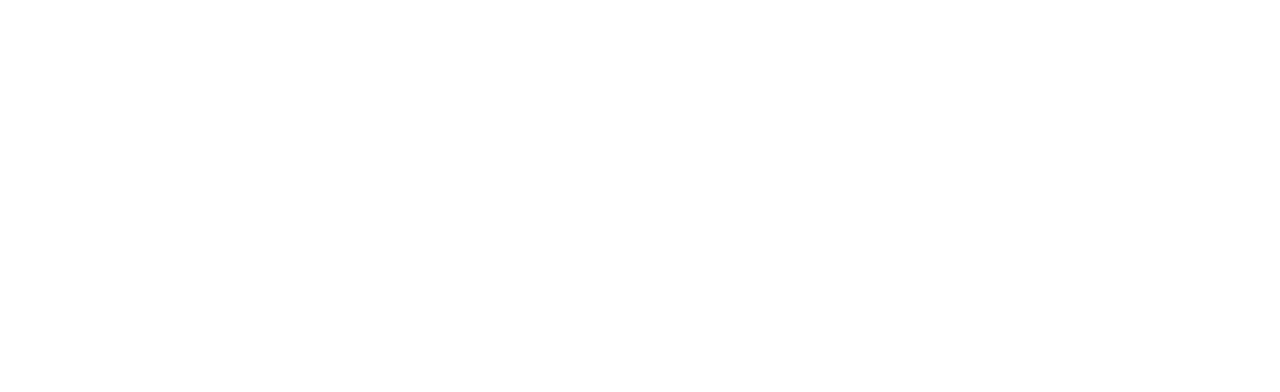
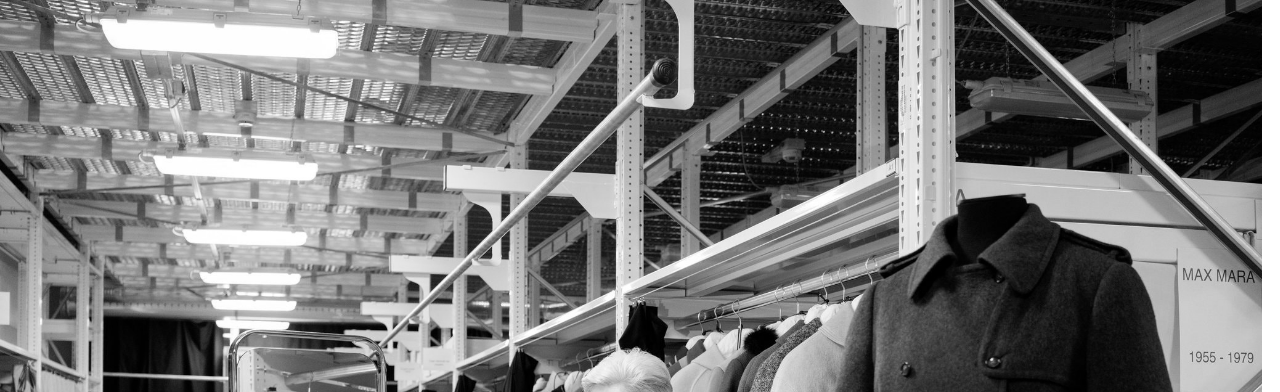
Before and after one commit to KMinChul/aspesiblu, a plain HTML site: page index.html in a window 1280 px wide. Shown: the top 392 px of the page. Drawn offline with nearby package versions, Linux system fonts and the light colour scheme; files whose address does not match are found by name.

Commit message:
Add files via upload

```diff
--- a/index.html
+++ b/index.html
@@ -13,7 +13,7 @@
     .background1 {
       width: auto;
       height: 842px;
-      background-image: url(./images/row1.jpg);
+      background-image: url(./row1.jpg);
       background-size: contain;
       background-repeat: no-repeat;
       filter: grayscale(100%);
```
